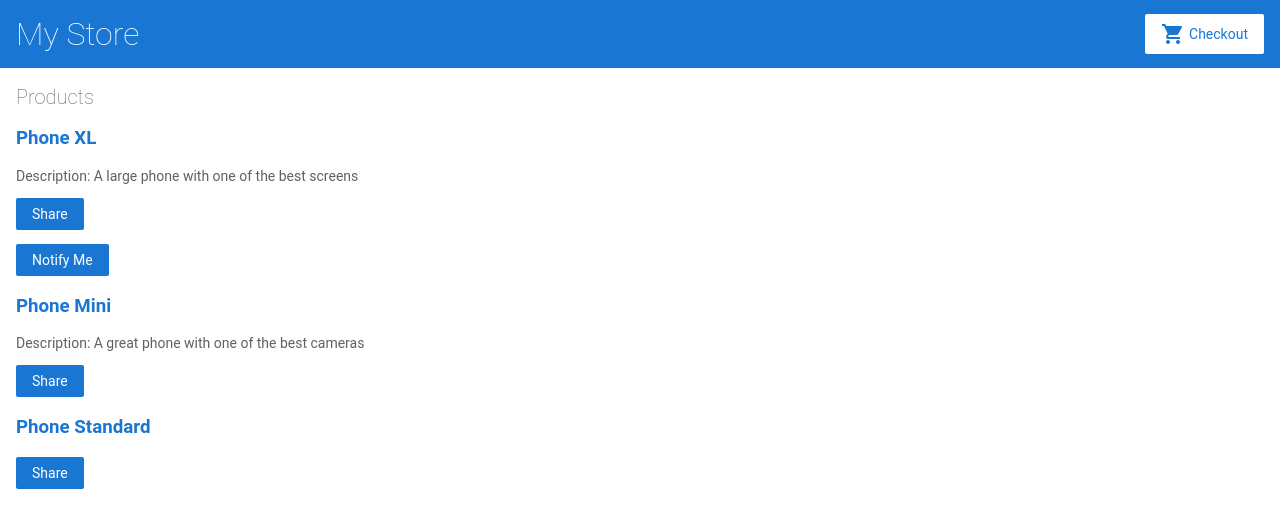
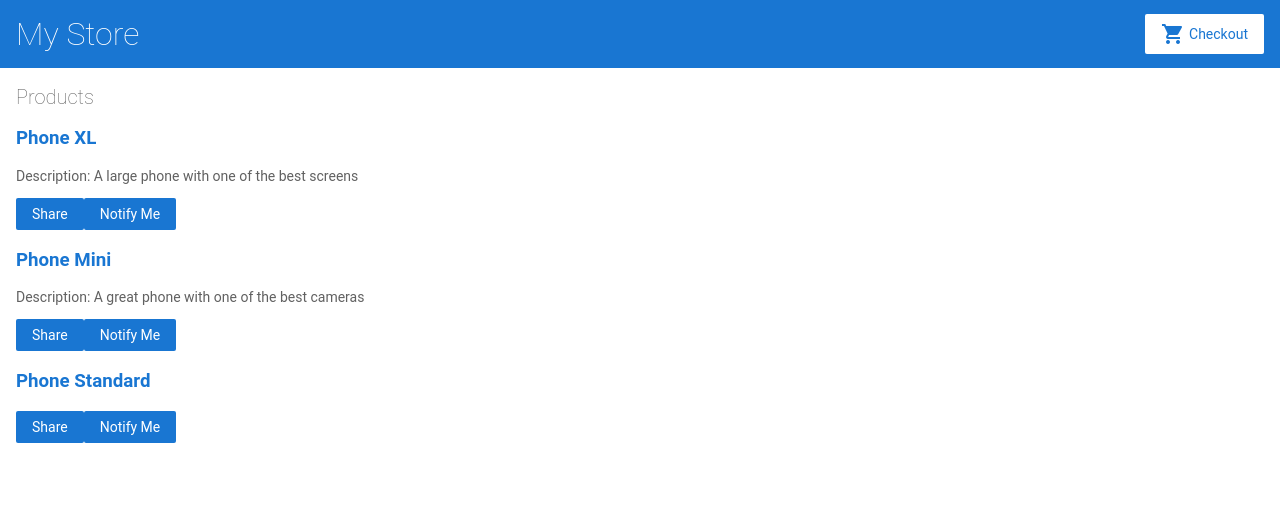
Before and after one commit to florinbobic/angular-florin-repository, an Angular app: page / in a window 1280 px wide. Shown: the top 528 px of the page. Built offline with nearby package versions, Linux system fonts and the light colour scheme.

Commit message:
3 files modified

```diff
--- a/src/app/product-alerts/product-alerts.component.html
+++ b/src/app/product-alerts/product-alerts.component.html
@@ -1,3 +1,12 @@
 <p *ngIf="product.price > 700">
   <button (click)="notify.emit()">Notify Me</button>
 </p>
+
+<p *ngIf="product.price > 500">
+<p *ngIf="product.price <= 700">
+  <button (click)="notify.emit()">Notify Me</button>
+</p>
+
+<p *ngIf="product.price <= 500">
+  <button (click)="notify.emit()">Notify Me</button>
+</p>
--- a/src/app/product-list/product-list.component.html
+++ b/src/app/product-list/product-list.component.html
@@ -11,10 +11,9 @@
     <button (click)="share()">
     Share
   </button>
-    <app-product-alerts
-  [product]="product">
-  (notify)="onNotify()">
-  </app-product-alerts>
+    <button (click)="onNotify()">
+    Notify Me
+    </button>
 </div>
 <!--
 Copyright Google LLC. All Rights Reserved.
```
Also changed, not shown: src/app/product-alerts/product-alerts.component.ts (+4 -3 lines).
